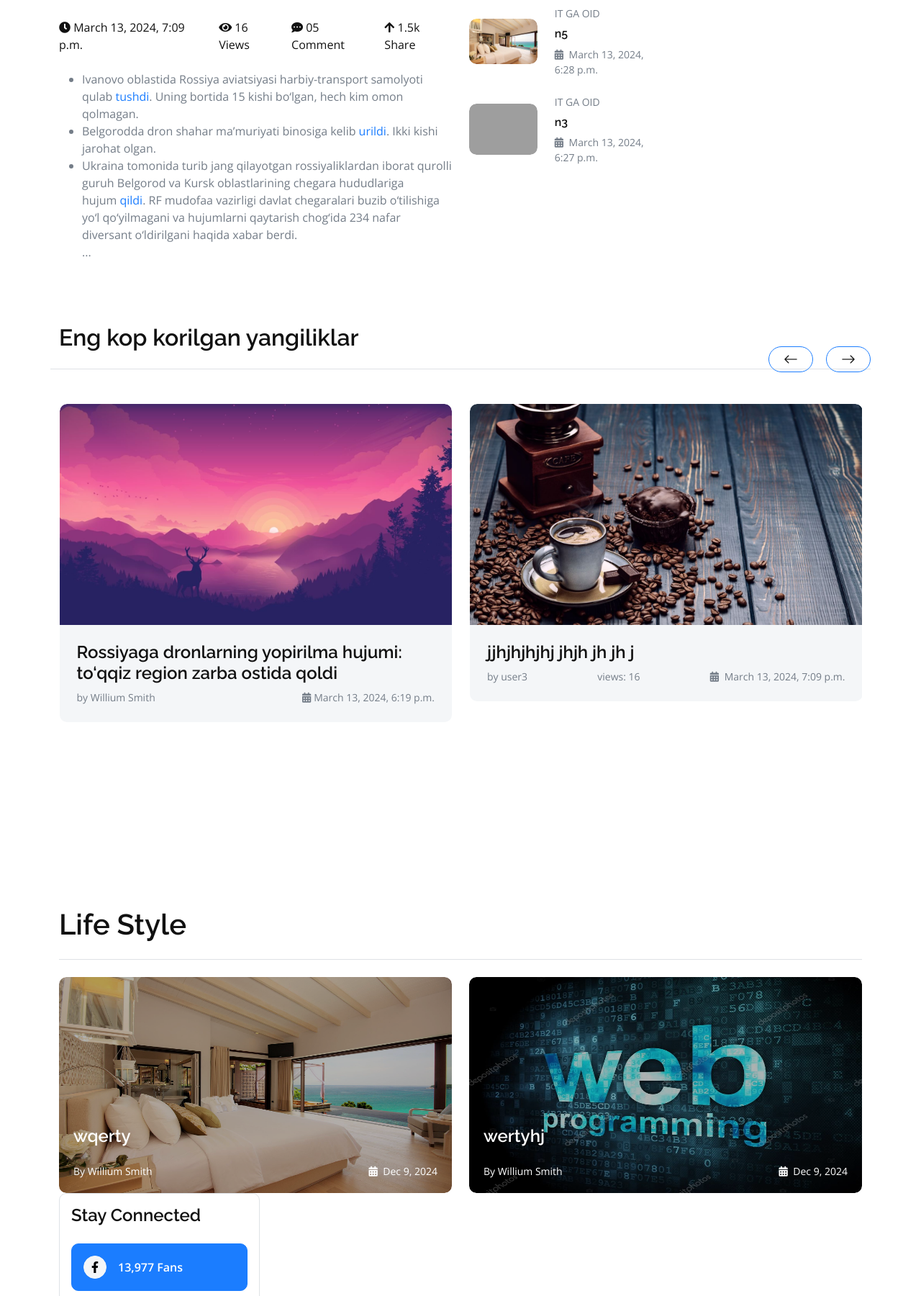
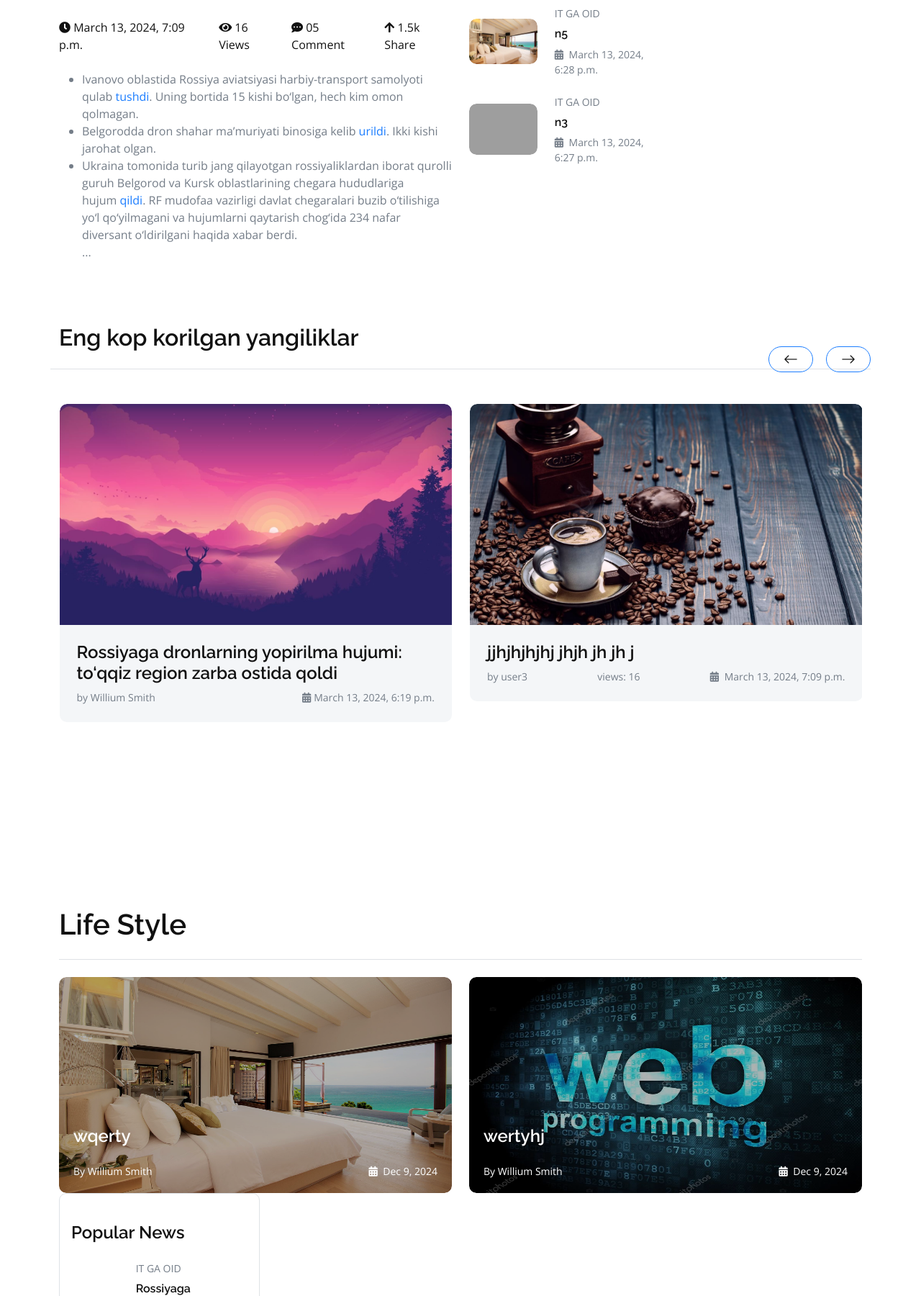
Before and after one commit to Ogabeo/final-post-project, a Django app: page / in a window 1280 px wide. Shown: the part 1027-2827 px from the top of the page at 72% size. Run offline with Django 5.2, Linux system fonts and the light colour scheme; data comes from the database, SQL or seed files in the repository; both versions use the stored data as it was after the commit; some libraries are stand-ins or nearby versions; grey boxes are pictures that could not be loaded.

Commit message:
changes related to search method

```diff
--- a/templates/base.html
+++ b/templates/base.html
@@ -92,7 +92,7 @@
                 <div class="container px-0">
                     <nav class="navbar navbar-light navbar-expand-xl">
                         <a href="{% url 'home:index' %}" class="navbar-brand mt-3">
-                            <p class="text-primary display-6 mb-2" style="line-height: 0;">Newsers</p>
+                            <p class="text-primary display-6 mb-2" style="line-height: 0;">My own website</p>
                             <small class="text-body fw-normal" style="letter-spacing: 12px;">Nespaper</small>
                         </a>
                         <button class="navbar-toggler py-2 px-3" type="button" data-bs-toggle="collapse" data-bs-target="#navbarCollapse">
@@ -143,7 +143,7 @@
                     </div>
                     <div class="modal-body d-flex align-items-center">
                         <div class="input-group w-75 mx-auto d-flex">
-                            <form action="" class="input-group w-75 mx-auto d-flex" >
+                            <form  class="input-group w-75 mx-auto d-flex" method="GET" >
                                 <input type="search" class="form-control p-3" placeholder="keywords" aria-describedby="search-icon-1">
                                 <button id="search-icon-1" type="submit" class="input-group-text p-3"><i class="fa fa-search"></i></button>
                             </form>
@@ -253,7 +253,7 @@
 
                                     <div class="col-4">
                                         <div class="rounded overflow-hidden">
-                                            <img src="{{ each_new.image.url }}" class="img-zoomin img-fluid rounded w-100" alt="">
+                                            <img src="{{ each_new.image.url }}" class="img-zoomin img-fluid rounded w-100" alt="image">
                                         </div>
                                     </div>
                                 {% endfor %}
--- a/templates/index.html
+++ b/templates/index.html
@@ -518,40 +518,15 @@
                             <div class="row g-4">
                                 <div class="col-12">
                                     <div class="p-3 rounded border">
-                                        <h4 class="mb-4">Stay Connected</h4>
-                                        <div class="row g-4">
-                                            <div class="col-12">
-                                                <a href="{{ about.facebook }}" class="w-100 rounded btn btn-primary d-flex align-items-center p-3 mb-2">
-                                                    <i class="fab fa-facebook-f btn btn-light btn-square rounded-circle me-3"></i>
-                                                    <span class="text-white">13,977 Fans</span>
-                                                </a>
-                                                <a href="{{ about.twitter }}" class="w-100 rounded btn btn-danger d-flex align-items-center p-3 mb-2">
-                                                    <i class="fab fa-twitter btn btn-light btn-square rounded-circle me-3"></i>
-                                                    <span class="text-white">21,798 Follower</span>
-                                                </a>
-                                                <a href="{{ about.youtube }}" class="w-100 rounded btn btn-warning d-flex align-items-center p-3 mb-2">
-                                                    <i class="fab fa-youtube btn btn-light btn-square rounded-circle me-3"></i>
-                                                    <span class="text-white">7,999 Subscriber</span>
-                                                </a>
-                                                <a href="{{ about.instagram }}" class="w-100 rounded btn btn-dark d-flex align-items-center p-3 mb-2">
-                                                    <i class="fab fa-instagram btn btn-light btn-square rounded-circle me-3"></i>
-                                                    <span class="text-white">19,764 Follower</span>
-                                                </a>
-                                                <a href="{{ about.browser }}" class="w-100 rounded btn btn-secondary d-flex align-items-center p-3 mb-2">
-                                                    <i class="bi-cloud btn btn-light btn-square rounded-circle me-3"></i>
-                                                    <span class="text-white">31,999 Subscriber</span>
-                                                </a>
-                                                <a href="{{ about.browser }}" class="w-100 rounded btn btn-warning d-flex align-items-center p-3 mb-4">
-                                                    <i class="fab fa-dribbble btn btn-light btn-square rounded-circle me-3"></i>
-                                                    <span class="text-white">37,999 Subscriber</span>
-                                                </a>
-                                            </div>
-                                        </div>
+
+
                                         <h4 class="my-4">Popular News</h4>
+
                                         <div class="row g-4">
                                             {% for new in most_famous_new_list %}
 
                                                 <div class="col-12">
+
                                                     <div class="row g-4 align-items-center features-item">
                                                         <div class="col-4">
                                                             <div class="rounded-circle position-relative">
@@ -571,6 +546,7 @@
                                                             </div>
                                                         </div>
                                                     </div>
+
                                                 </div>
                                             {% endfor %}
 
```
Also changed, not shown: db.sqlite3.
